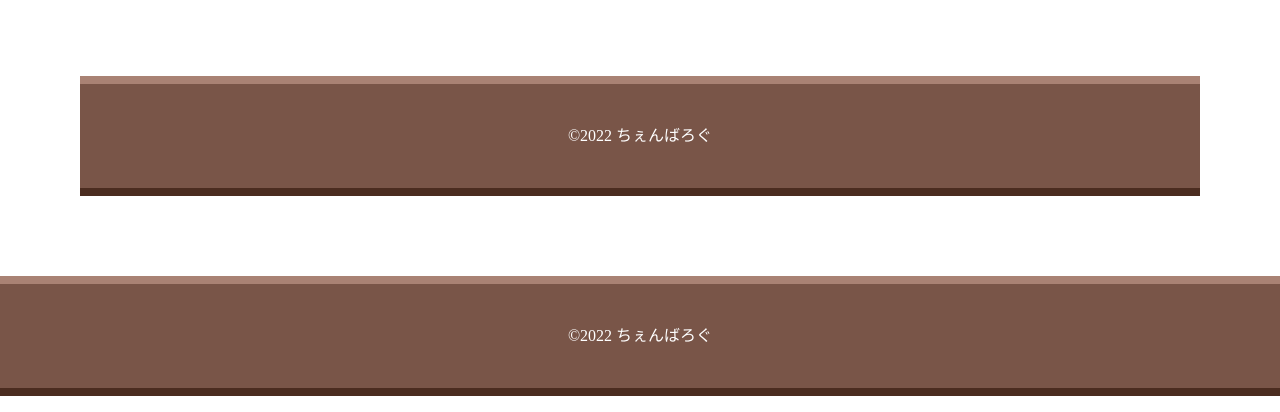
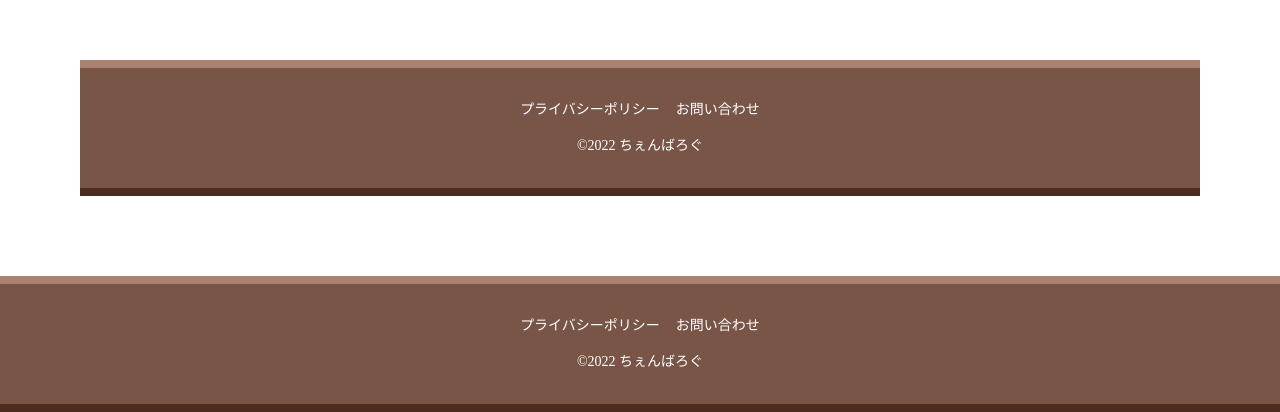
Before and after one commit to kate415/cembalo-blog, a Next.js app: page /layout in a window 1280 px wide. Shown: the part 812-1224 px from the top of the page. Built offline with nearby package versions, Linux system fonts and the light colour scheme; no server answers; a web font is replaced by a local one.

Commit message:
add contacts

```diff
--- a/components/aside.tsx
+++ b/components/aside.tsx
@@ -12,11 +12,6 @@ export default function ASide(props: Props) {
     <aside>
       <CategoriesList categories={props.categories} />
       <Profile />
-      <div className="mt-4">
-        <Link href='/privacy'>
-          <a>プライバシーポリシー</a>
-        </Link>
-      </div>
     </aside>
   )
 }
--- a/components/categoriesList.tsx
+++ b/components/categoriesList.tsx
@@ -9,7 +9,7 @@ type Props = {
 export default function CategoriesList(props: Props) {
   return (
     <div className="text-primary-dark border-primary-pale rounded-sm border-2 p-6 h-fit basis-1/4 shadow-md mb-10">
-      <p className="text-xl">カテゴリー</p>
+      <p className="text-xl">記事カテゴリー</p>
       <Line />
       <ul className="list-disc pl-6 leading-9">
         {props.categories.map((category) => (
--- /dev/null
+++ b/pages/contacts/index.tsx
@@ -0,0 +1,42 @@
+import { client } from '../../libs/client'
+import ASide from '../../components/aside'
+import Title from '../../components/title'
+import Line from '../../components/line'
+import type { Blog } from '../../types/blog'
+import type { Category } from '../../types/category'
+
+type Props = {
+  contacts: Blog,
+  categories: Array<Category>,
+}
+
+export default function Privacy(props: Props) {
+  return (
+    <div className="flex flex-col md:flex-row gap-10">
+      <main className="basis-3/4">
+        <div className="mb-5">
+          <Title title={props.contacts.title} />
+          <Line />
+        </div>
+        <div
+          className="prose max-w-none"
+          dangerouslySetInnerHTML={{
+            __html: `${props.contacts.content}`
+          }}
+        />
+      </main>
+      <ASide categories={props.categories} />
+    </div>
+  )
+}
+
+export const getStaticProps = async () => {
+  const contactsData = await client.get({ endpoint: 'blogs', contentId: '5ffve1_x27f8' })
+  const categoriesData = await client.get({ endpoint: 'categories' })
+  return {
+    props: {
+      contacts: contactsData,
+      categories: categoriesData.contents,
+    }
+  }
+}
--- a/pages/index.tsx
+++ b/pages/index.tsx
@@ -21,7 +21,10 @@ export default function Home({ blogs, categories }: Props) {
 }
 
 export const getStaticProps = async () => {
-  const blogsData = await client.get({ endpoint: 'blogs' })
+  const blogsData = await client.get({
+    endpoint: 'blogs',
+    queries: { filters: 'category[exists]' },
+  })
   const categoriesData = await client.get({ endpoint: 'categories' })
   return {
     props: {
--- a/pages/layout.tsx
+++ b/pages/layout.tsx
@@ -30,9 +30,19 @@ const Layout = ({ children }: Props) => {
       <div className="mx-20 my-20 grow">
         {children}
       </div>
-      <footer className="text-center text-white">
+      <footer className="text-center text-white text-sm">
         <div className="bg-primary-light h-2"></div>
-        <div className="bg-primary py-10">&copy;2022 ちぇんばろぐ</div>
+        <div className="bg-primary py-8 flex flex-col gap-4">
+          <div className="flex flex-row justify-center gap-4">
+            <Link href='/privacy'>
+              <a className="hover:underline">プライバシーポリシー</a>
+            </Link>
+            <Link href='/contacts'>
+              <a className="hover:underline">お問い合わせ</a>
+            </Link>
+          </div>
+          <p>&copy;2022 ちぇんばろぐ</p>
+        </div>
         <div className="bg-primary-dark h-2"></div>
       </footer>
     </div>
```
